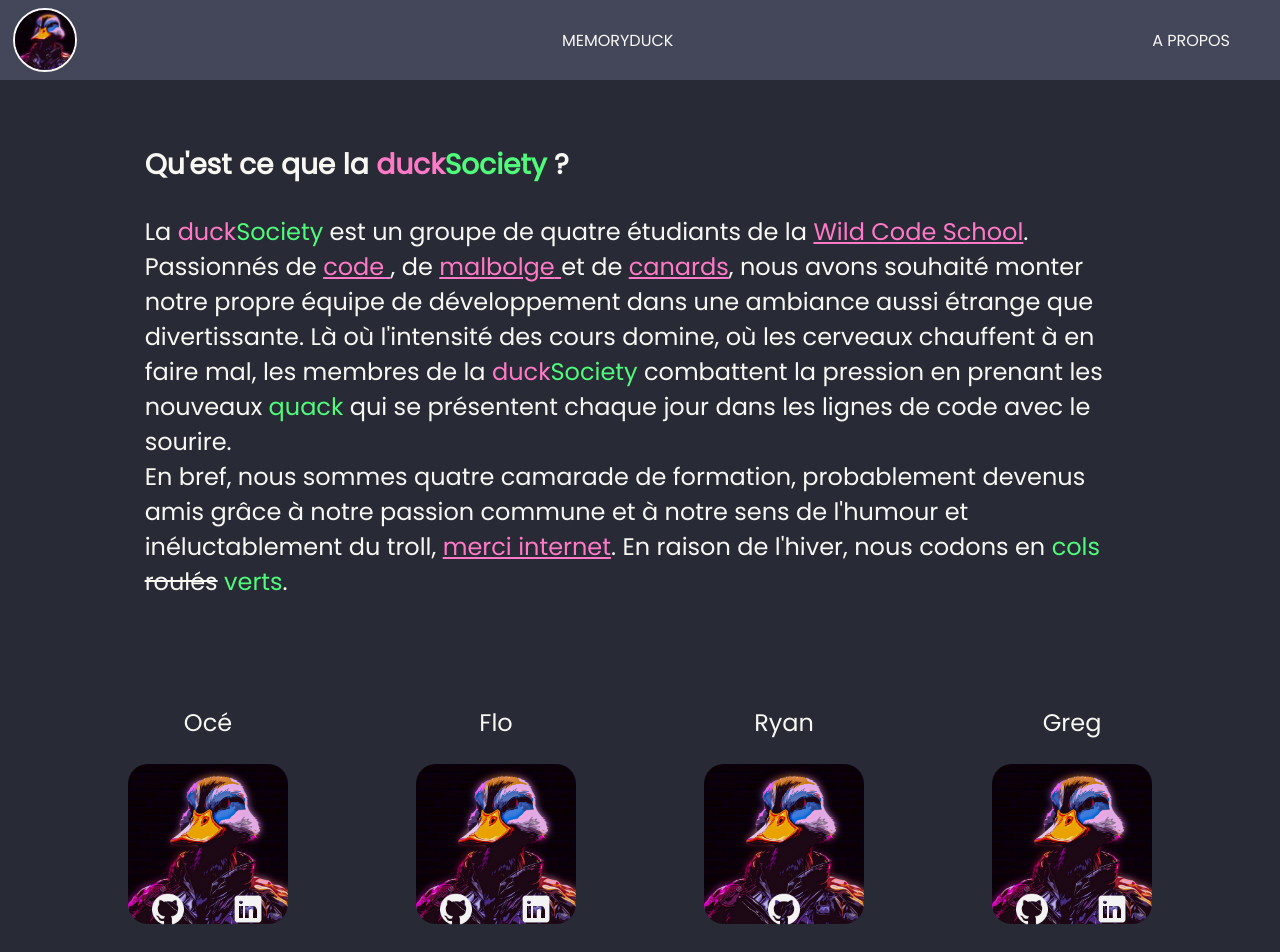
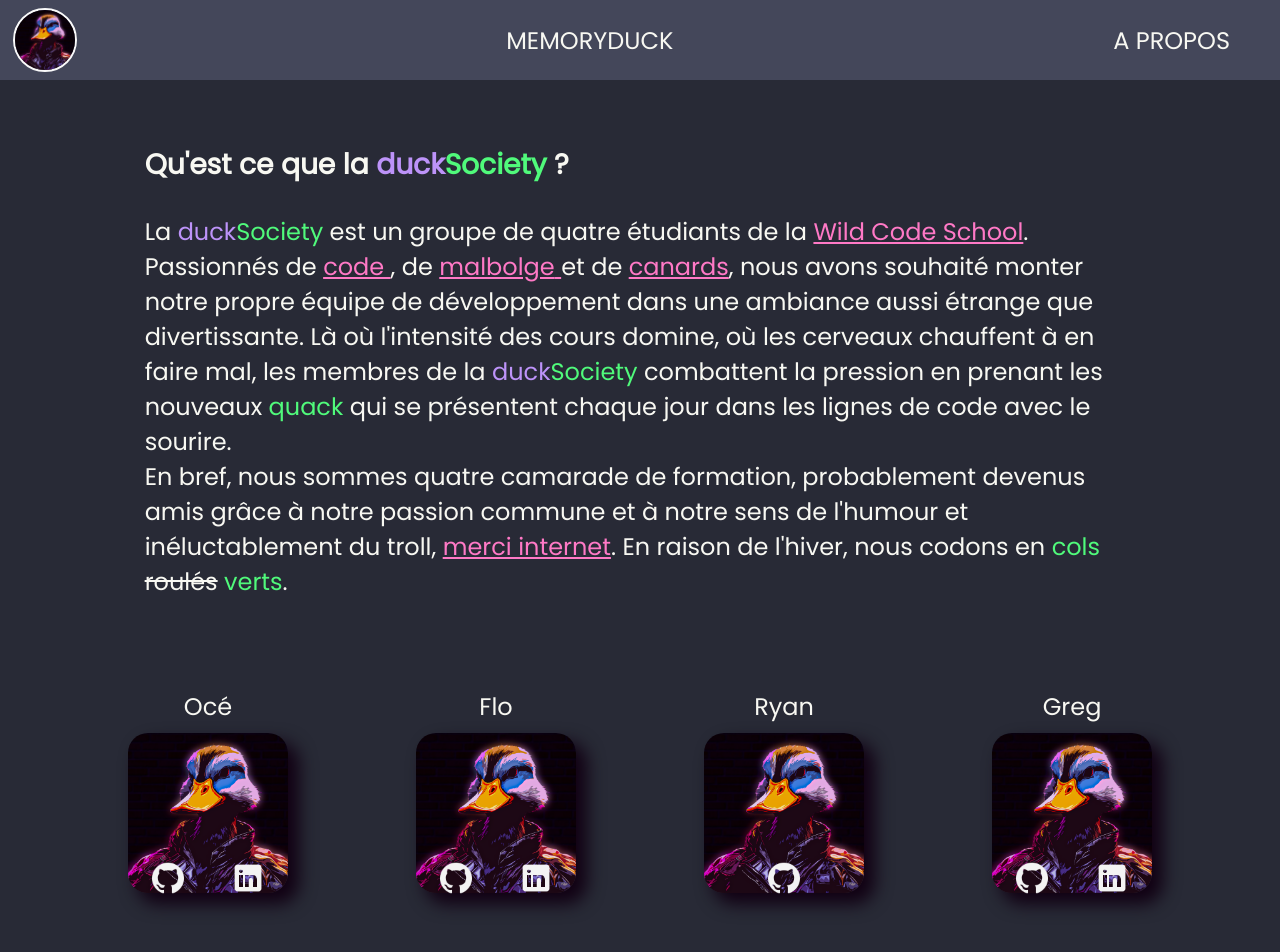
Before and after one commit to ThisIsHowVillainsAreMade/MemoryDuck, a React (Vite) app: page /a-propos in a window 1280 px wide. Shown: the top 952 px of the page. Built offline with nearby package versions, Linux system fonts and the light colour scheme.

Commit message:
ajout de quelques détails sur la page about.

```diff
--- a/src/components/Footer.css
+++ b/src/components/Footer.css
@@ -1,6 +1,7 @@
 .duckSociety {
   background-color: var(--Selection);
   color: var(--Foreground);
+  font-size: 1.5rem;
   height: 50px;
   width: 100%;
   margin: 0;
--- a/src/components/Navbar.css
+++ b/src/components/Navbar.css
@@ -36,6 +36,7 @@
 }
 
 .link {
+  font-size: 1.5rem;
   color: var(--Foreground);
   text-decoration-line: none;
 }
--- a/src/pages/About.css
+++ b/src/pages/About.css
@@ -5,7 +5,7 @@
 }
 
 .duckColor {
-  color: var(--Pink);
+  color: var(--Purple);
 }
 
 .societyColor {
@@ -29,6 +29,8 @@
 
 .ourNames {
   color: var(--Foreground);
+  font-size: 1.5rem;
+  line-height: 0.5svh;
   display: flex;
   justify-content: center;
   padding-top: 25% 0 0 0;
@@ -76,4 +78,6 @@
   border-radius: 20px;
   position: relative;
   z-index: 1;
+  /* box-shadow: 10px 10px 17px 1px #c7c7c717; */
+  box-shadow: 10px 10px 17px 1px #110113;
 }
```
